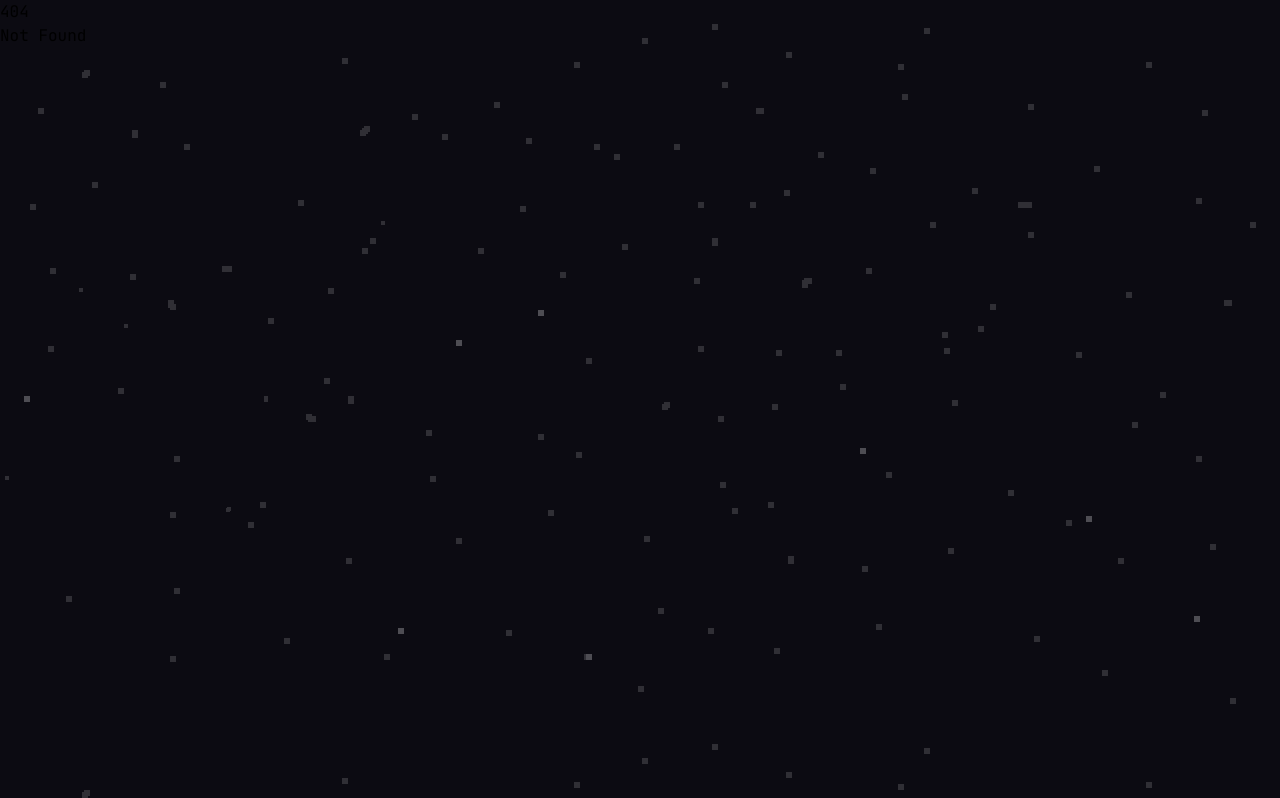
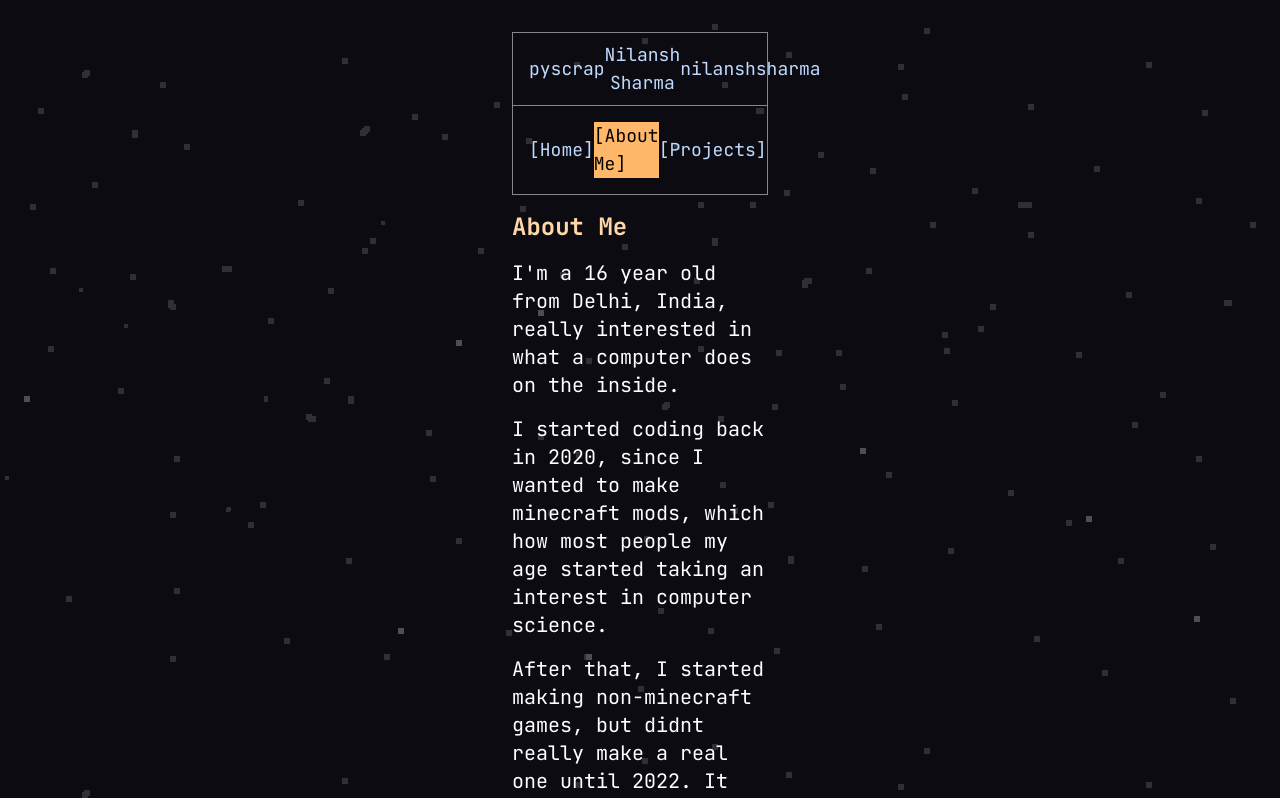
Before and after one commit to nilanshsharma23/personal-website, a SvelteKit app: page /about-me in a window 1280 px wide. Before the commit this address had no page. Shown: the top 798 px of the page. Built offline with nearby package versions, Linux system fonts and the light colour scheme.

Commit message:
got started on the about page

```diff
--- /dev/null
+++ b/src/lib/components/Navbar.svelte
@@ -0,0 +1,20 @@
+<script lang="ts">
+    import RouteLink from "$lib/components/RouteLink.svelte";
+</script>
+
+<div class="flex flex-col gap-0 border border-border">
+    <div
+        class="flex flex-row items-center text-center justify-between py-2 px-4 border-b border-b-border text-blue-200 text-lg"
+    >
+        <div>pyscrap</div>
+        <div>Nilansh Sharma</div>
+        <div>nilanshsharma</div>
+    </div>
+    <div
+        class="flex flex-row items-center justify-between p-4 text-blue-200 text-lg"
+    >
+        <RouteLink content="[Home]" link="/" />
+        <RouteLink content="[About Me]" link="/about-me" />
+        <RouteLink content="[Projects]" link="/projects" />
+    </div>
+</div>
--- a/src/lib/components/RouteLink.svelte
+++ b/src/lib/components/RouteLink.svelte
@@ -1,9 +1,15 @@
 <script lang="ts">
+    import { page } from "$app/state";
     let { content, link } = $props();
+
+    let currentRoute = $derived(page.url.pathname === link);
 </script>
 
 <a
     href={link}
-    class="text-lg text-blue-200 hover:bg-orange-300 hover:text-black"
+    class={"text-lg " +
+        (currentRoute
+            ? "bg-orange-300 text-black"
+            : "text-blue-200 hover:bg-orange-300 hover:text-black")}
     >{content}</a
 >
--- a/src/routes/+page.svelte
+++ b/src/routes/+page.svelte
@@ -1,34 +1,21 @@
 <script lang="ts">
     import cinematicuniverse from "$lib/assets/cinematicuniverse.gif";
     import Footer from "$lib/components/Footer.svelte";
-    import Link from "$lib/components/RouteLink.svelte";
-    import SocialLink from "$lib/components/SocialLink.svelte";
+    import Navbar from "$lib/components/Navbar.svelte";
+    import RouteLink from "$lib/components/RouteLink.svelte";
 </script>
 
-<div class="mx-128 my-8 flex flex-col gap-4 text-white text-xl">
-    <div class="flex flex-col gap-0 border border-border">
-        <div
-            class="flex flex-row items-center text-center justify-between py-2 px-4 border-b border-b-border text-blue-200 text-lg"
-        >
-            <div>pyscrap</div>
-            <div>Nilansh Sharma</div>
-            <div>nilanshsharma</div>
-        </div>
-        <div
-            class="flex flex-row items-center justify-between p-4 text-blue-200 text-lg"
-        >
-            <Link content="[Home]" link="#" />
-            <Link content="[About Me]" link="#" />
-            <Link content="[Projects]" link="#" />
-        </div>
-    </div>
+<div
+    class="xl:mx-128 lg:mx-64 md:mx-32 sm:mx-16 mx-8 my-8 flex flex-col gap-4 text-white text-xl"
+>
+    <Navbar />
     <img
         src={cinematicuniverse}
         alt="pycinemtic universe"
         class="hover:scale-103 duration-300"
     />
     <br />
-    <div class="text-2xl font-bold">hey, i'm nilansh</div>
+    <div class="text-2xl font-bold text-orange-200">hey, i'm nilansh</div>
     <div>
         known by many names online, nilansh, nilu, and most of all, pyscrap!
     </div>
@@ -38,9 +25,9 @@
         they like being here
     </div>
     <div>
-        for more context about this, go to the <Link
+        for more context about this, go to the <RouteLink
             content="[projects]"
-            link="#"
+            link="/projects"
         /> page
     </div>
     <br />
--- /dev/null
+++ b/src/routes/about-me/+page.svelte
@@ -0,0 +1,58 @@
+<script lang="ts">
+    import Footer from "$lib/components/Footer.svelte";
+    import Navbar from "$lib/components/Navbar.svelte";
+    import UnderwaterRush from "$lib/assets/underwater_rush.png";
+
+    const currentDate = new Date();
+    const birthDate = new Date("2009/09/23");
+
+    const age = Math.floor(
+        Math.ceil(
+            (Date.UTC(
+                currentDate.getFullYear(),
+                currentDate.getMonth(),
+                currentDate.getDate(),
+            ) -
+                Date.UTC(
+                    birthDate.getFullYear(),
+                    birthDate.getMonth(),
+                    birthDate.getDate(),
+                )) /
+                (1000 * 60 * 60 * 24),
+        ) / 365,
+    );
+</script>
+
+<div
+    class="xl:mx-128 lg:mx-64 md:mx-32 sm:mx-16 mx-8 my-8 flex flex-col items-stretch gap-4 text-white text-xl"
+>
+    <Navbar />
+    <div class="text-2xl font-bold text-orange-200">About Me</div>
+    <div>
+        I'm a {age} year old from Delhi, India, really interested in what a computer
+        does on the inside.
+    </div>
+    <div>
+        I started coding back in 2020, since I wanted to make minecraft mods,
+        which how most people my age started taking an interest in computer
+        science.
+    </div>
+    <div>
+        After that, I started making non-minecraft games, but didnt really make
+        a real one until 2022. It was an infinite runner where you're a
+        jellyfish dodging trash under the sea. Might have been subconciously
+        inspired by #TeamSeas.
+    </div>
+    <img src={UnderwaterRush} alt="" class="max-w-200" />
+    <div>
+        I've made multiple big projects in my time, including a social network,
+        which had like 50 active users in its peak back in March 2025.
+    </div>
+    <div>
+        I'm currently contributing to <a href="https://hackclub.com"
+            >Hack Club</a
+        >. It's a pretty cool place. Check it out if you're a teenager. I'm not
+        asking.
+    </div>
+    <Footer />
+</div>
--- /dev/null
+++ b/src/routes/projects/+page.svelte
@@ -0,0 +1,11 @@
+<script lang="ts">
+    import Footer from "$lib/components/Footer.svelte";
+    import Navbar from "$lib/components/Navbar.svelte";
+</script>
+
+<div
+    class="xl:mx-128 lg:mx-64 md:mx-32 sm:mx-16 mx-8 my-8 flex flex-col gap-4 text-white text-xl"
+>
+    <Navbar />
+    <Footer />
+</div>
```
Also changed, not shown: src/lib/assets/underwater_rush.png (added).
